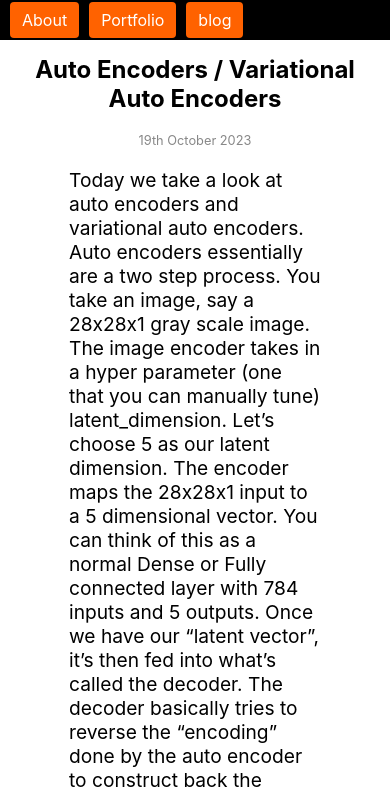
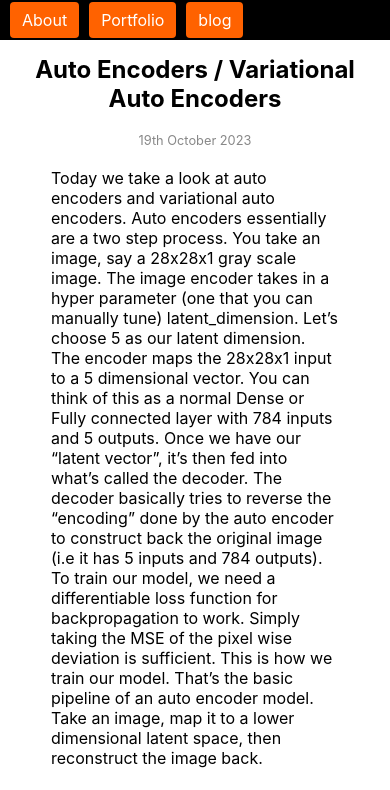
Before and after one commit to ahmadmuradmalik/portfolio, a React (Create React App) app: page /blog/1 in a window 390 px wide. Shown: the top 790 px of the page. Built offline with nearby package versions, Linux system fonts and the light colour scheme.

Commit message:
changed some spacing for phones

```diff
--- a/src/components/BlogPost.css
+++ b/src/components/BlogPost.css
@@ -24,19 +24,8 @@
     color: black;
   }
 
-  /* Media query for smaller screens, e.g., tablets */
-@media (max-width: 1087px) {
-  .post-content {
-    grid-template-columns: repeat(2, 1fr);
-  }
-}
 
-/* Media query for even smaller screens, e.g., phones */
-@media (max-width: 515px) {
-  .post-content {
-    grid-template-columns: 1fr;
-  }
-}
+
 
   .omgpls {
     overflow-x: auto;
@@ -48,7 +37,7 @@
 
   .blog-text-wrapper {
 
-    padding: 10%;
+    padding: 5%;
     padding-top: 0%;
     padding-bottom: 0%;
     color: black;
@@ -64,6 +53,7 @@
 /* Media query for even smaller screens, e.g., phones */
 @media (max-width: 515px) {
   .blog-text-wrapper {
+    font-size: 1rem;
     margin-left: 5%;
     margin-right: 5%;
   }
```
